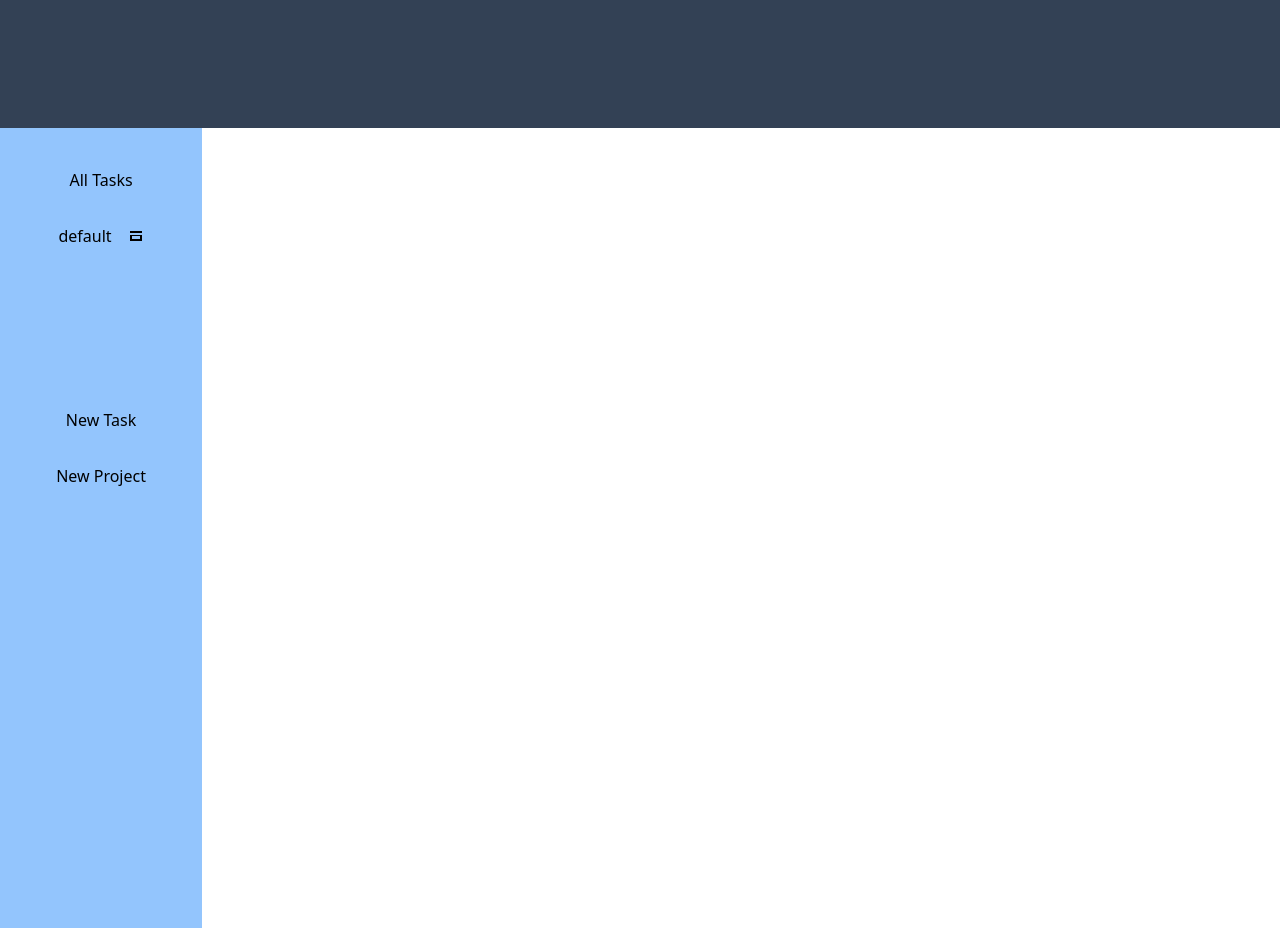
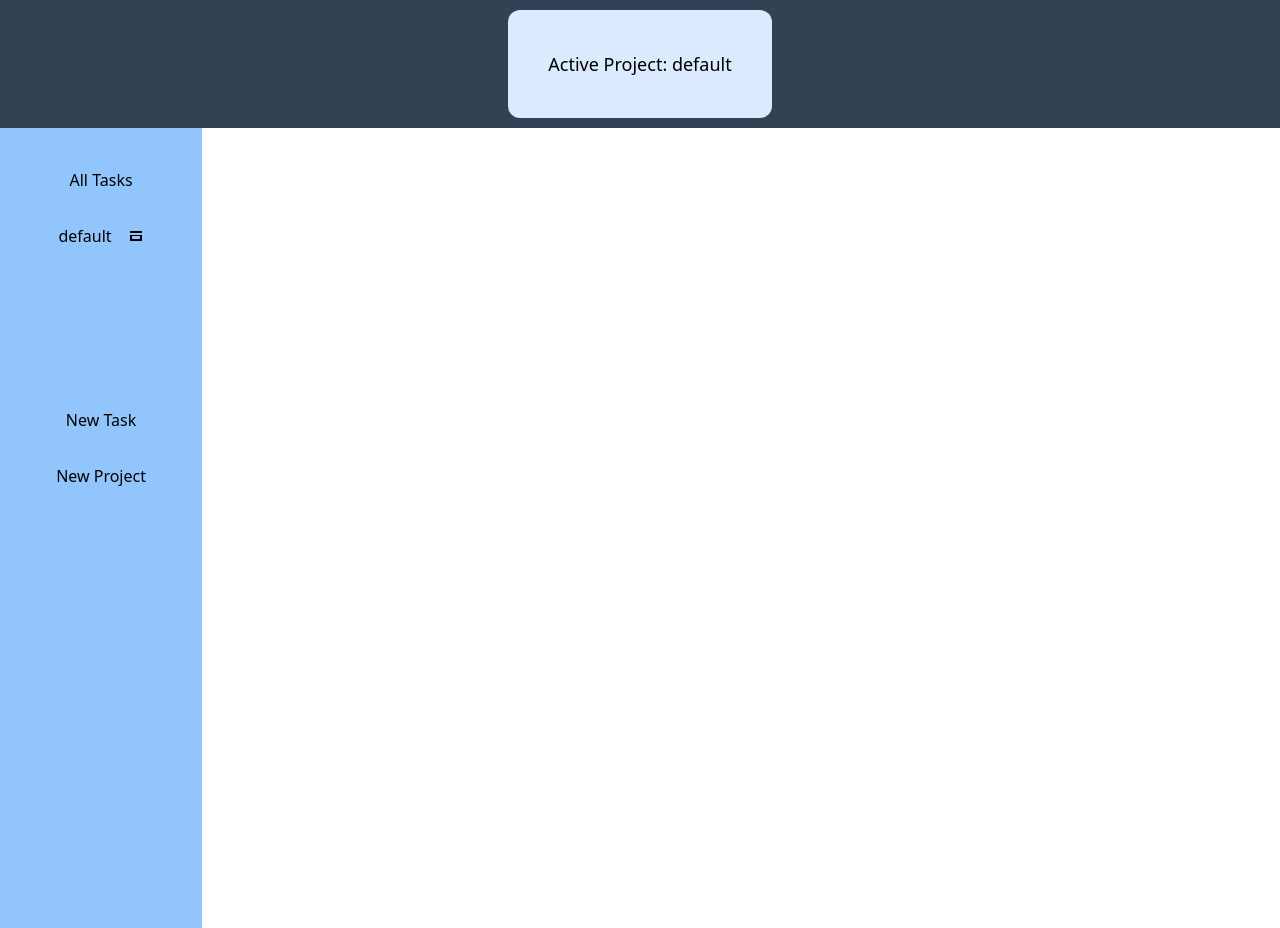
Before and after one commit to bdaneels/odin-todo, a website built with webpack: page dist/index.html in a window 1280 px wide. Built offline with nearby package versions, Linux system fonts and the light colour scheme.

Commit message:
add active project html

```diff
--- a/src/html.js
+++ b/src/html.js
@@ -6,6 +6,12 @@ const Pageload = (()=> {
     function _constructHTML () {
         let header = document.createElement('div')
         header.classList.add('header')
+
+        let activeProjectDiv = document.createElement('div')
+        activeProjectDiv.setAttribute('id','activeproject')
+
+        header.appendChild(activeProjectDiv)
+
         let navbarContentDiv = document.createElement('div')
         navbarContentDiv.classList.add('nav-cont')
 
@@ -290,6 +296,7 @@ const Pageload = (()=> {
 
                 taskDB.removeTask(index);
                 populateTasks();
+                populateProjectSelect()
             });
 
             let editButton = document.createElement('button')
@@ -358,12 +365,16 @@ const Pageload = (()=> {
             let index = parseInt(container.getAttribute('data'))
             let projectArray = projectDB.getProjectArray()
             let project = projectArray[index]
-            projectDB.removeProject(project)
+            if(index != 0 ){projectDB.removeProject(project)
             relationshipHandler.removeAllTasksByProject(index)
 
             activeProject.setActiveProject(0)
             populateProjects()
-            populateTasks()
+            populateProjectSelect()
+            populateTasks()}
+            else {
+                window.alert('Cannot delete default project.')
+            }
           })
 
           projectContainer.appendChild(projectBtn)
--- a/src/index.js
+++ b/src/index.js
@@ -110,9 +110,21 @@ const activeProject = (()=> {
 
     function setActiveProject(projectIndex){
         activeProject = projectIndex
+        _styleActiveProject(projectIndex)
     }
 
     const getActiveProject = () => activeProject
+
+    function _styleActiveProject(index){
+      let container = document.getElementById('activeproject')
+      if(container != null){
+      let array = projectDB.getProjectArray()
+      let title = array[parseInt(index)].getTitle()
+      console.log(`the container in the _styleactiveproject is ${container}`)
+      container.textContent = `Active Project: ${title}`
+    }
+
+    }
 
 
 
@@ -177,6 +189,6 @@ export{taskDB,projectDB, activeProject, Project, Task}
 let project1 = new Project('default')
 
 projectDB.addProject(project1)
-activeProject.setActiveProject(0)
 
 Pageload.load()
+activeProject.setActiveProject(0)
--- a/src/style.css
+++ b/src/style.css
@@ -3,7 +3,7 @@
 @tailwind utilities;
 
 .header {
-    @apply h-32 bg-slate-700 w-full
+    @apply flex justify-center items-center h-32 bg-slate-700 w-full
 
 
 }
@@ -31,6 +31,10 @@ body{
 
 #forminput, #projectforminput {
     @apply placeholder:items-center
+}
+
+#activeproject{
+    @apply bg-blue-100 text-lg py-10 px-10 rounded-xl
 }
 
 
```
Also changed, not shown: dist/main.bundle.js.
